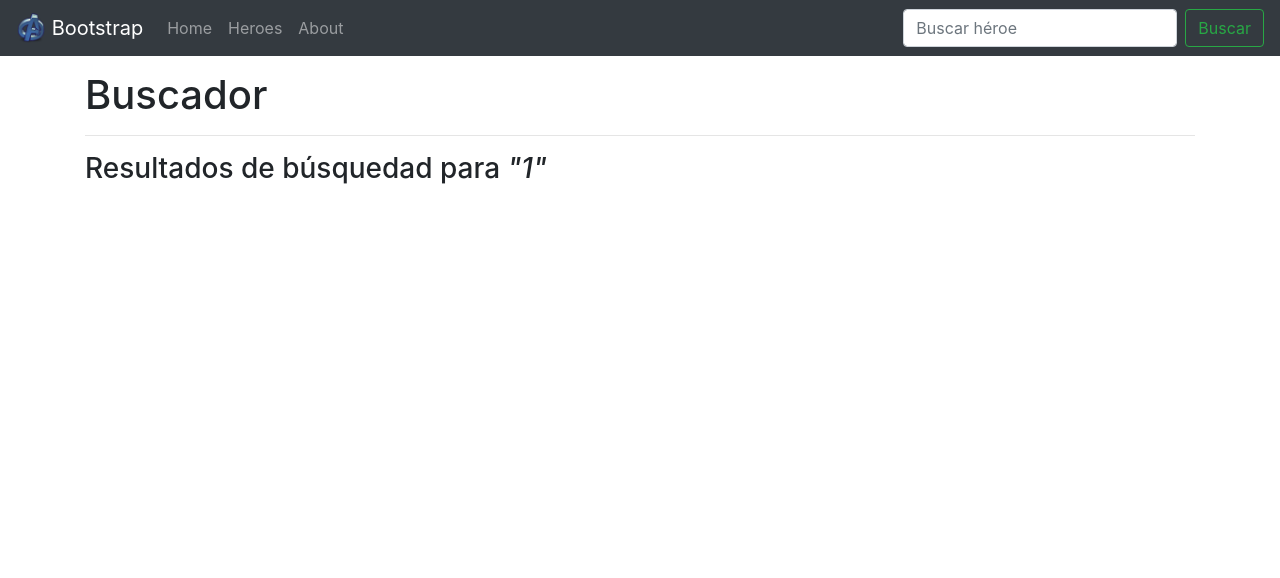
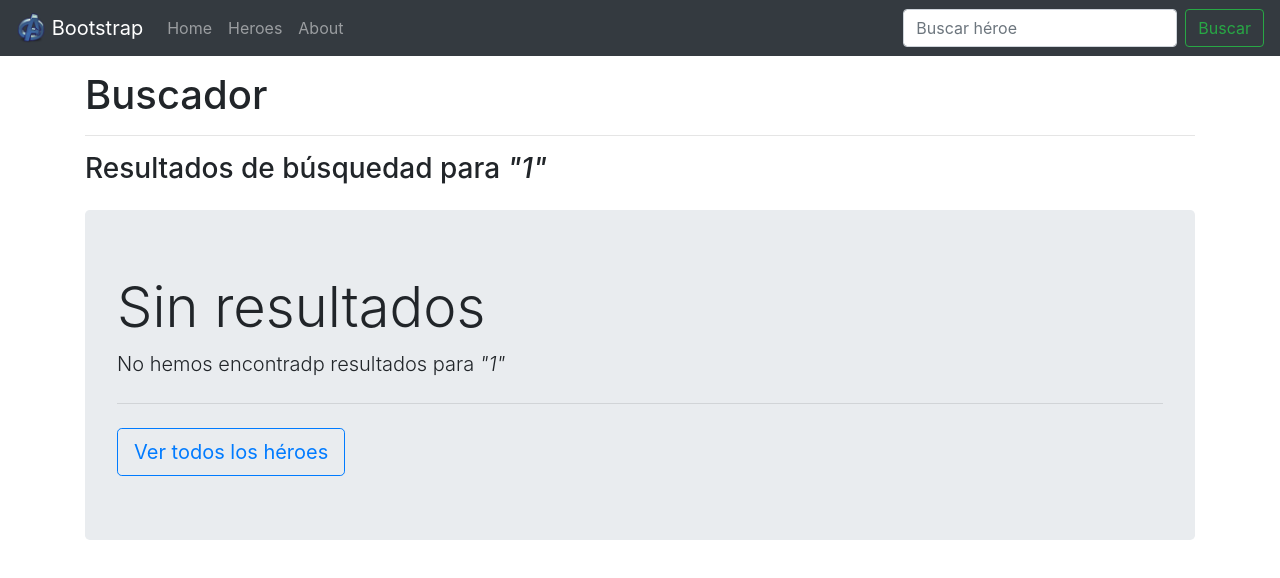
Before and after one commit to devcoy/heroes-spa, an Angular app: page /buscar/1 in a window 1280 px wide. Shown: the top 578 px of the page. Built offline with nearby package versions, Linux system fonts and the light colour scheme.

Commit message:
Without result

```diff
--- a/src/app/components/searcher/searcher.component.html
+++ b/src/app/components/searcher/searcher.component.html
@@ -1,7 +1,7 @@
 <h1>Buscador</h1>
 <hr/>
 <h3 class="mb-4">Resultados de búsquedad para <i>"{{ searchString }}"</i></h3>
-<div class="card-columns">
+<div class="card-columns" *ngIf="heroes.length > 0">
   <div class="card animated fadeIn fast" *ngFor="let heroe of heroes; let i = index">
     <img [src]="heroe.img" class="card-img-top" [alt]="heroe.nombre">
     <div class="card-body">
@@ -11,5 +11,10 @@
       <button class="btn btn-outline-primary btn-block" (click)="getHeroe(i)">Ver más...</button>
     </div>
   </div>
-
 </div>
+<div class="jumbotron" *ngIf="heroes.length < 1">
+  <h1 class="display-4">Sin resultados</h1>
+  <p class="lead">No hemos encontradp resultados para <i>"{{ searchString }}"</i></p>
+  <hr class="my-4">
+  <a class="btn btn-outline-primary btn-lg" [routerLink]="['/heroes']" role="button">Ver todos los héroes</a>
+</div>
```
